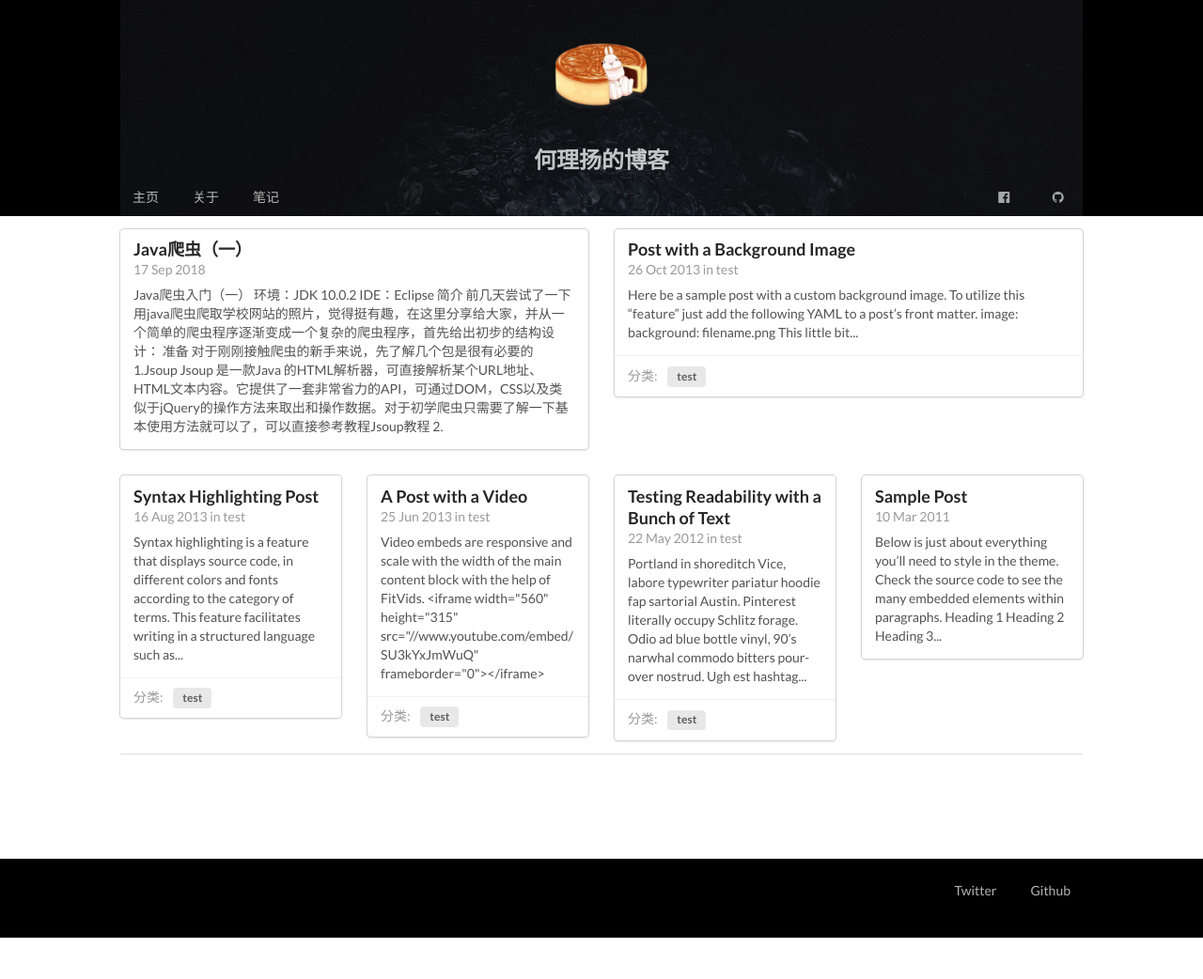
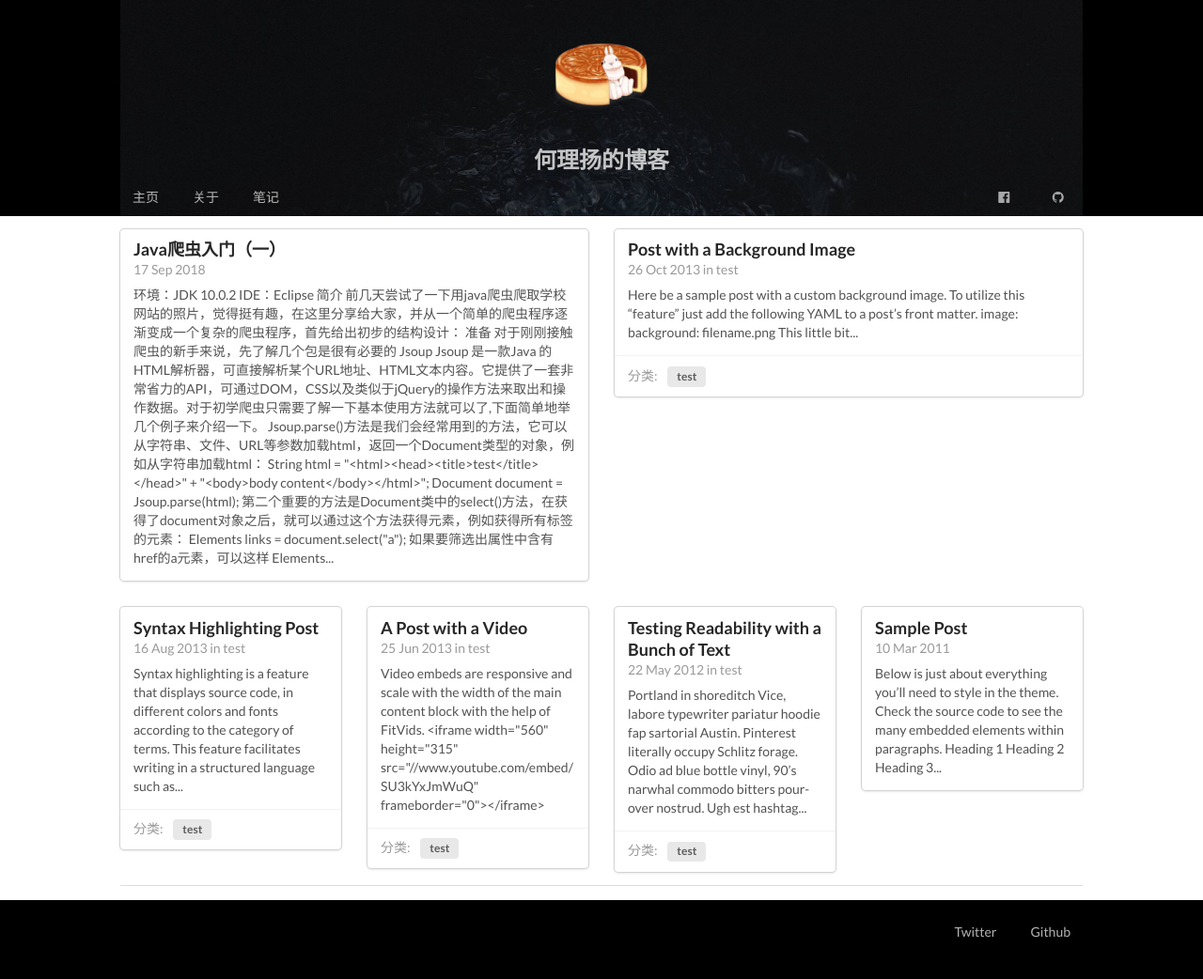
Before and after one commit to hly1998/hly.github-io, a Jekyll site: the page built from index.html, in a window 1280 px wide. Shown: the whole page at 94% size. Built offline with Jekyll 4.4.1, drawn with Linux system fonts in a browser that asks for light colours; the list of posts is cut into pages by our own code; comment, search, counter and statistics services are not loaded; before the commit the page ends 998 px from its top, so only the background shows below that.

Commit message:
new post

````diff
--- a/_posts/2018-09-17-javaClawer1.md
+++ b/_posts/2018-09-17-javaClawer1.md
@@ -8,8 +8,9 @@
 feature:
 ---
 
-# Java爬虫入门（一）
+
 环境：JDK 10.0.2
+
 IDE：Eclipse
 
 ### 简介
@@ -19,6 +20,46 @@
 
 ### 准备
 对于刚刚接触爬虫的新手来说，先了解几个包是很有必要的
-1.Jsoup
-Jsoup 是一款Java 的HTML解析器，可直接解析某个URL地址、HTML文本内容。它提供了一套非常省力的API，可通过DOM，CSS以及类似于jQuery的操作方法来取出和操作数据。对于初学爬虫只需要了解一下基本使用方法就可以了，可以直接参考教程[Jsoup教程](https://www.yiibai.com/jsoup/jsoup-quick-start.html)
-2.
+1. Jsoup
+Jsoup 是一款Java 的HTML解析器，可直接解析某个URL地址、HTML文本内容。它提供了一套非常省力的API，可通过DOM，CSS以及类似于jQuery的操作方法来取出和操作数据。对于初学爬虫只需要了解一下基本使用方法就可以了,下面简单地举几个例子来介绍一下。
+
+Jsoup.parse()方法是我们会经常用到的方法，它可以从字符串、文件、URL等参数加载html，返回一个Document类型的对象，例如从字符串加载html：
+```
+    String html = "<html><head><title>test</title></head>"
+    + "<body>body content</body></html>";
+    Document document = Jsoup.parse(html);
+```
+第二个重要的方法是Document类中的select()方法，在获得了document对象之后，就可以通过这个方法获得元素，例如获得所有<a>标签的元素：
+```
+    Elements links = document.select("a");
+```
+如果要筛选出属性中含有href的a元素，可以这样
+```
+    Elements links = document.select("a[href]");
+```
+其他元素也是类似这样，那么获得了Elements对象之后怎么获得链接的内容呢？这也很简单：
+```
+String href = links.attr("href");
+```
+这样就可以获得href中的内容，但是有些网页里面的href给出的路径是相对路径，如果使用相对路径作为链接去爬网页往往会导致访问错误的网址，所以应该这样做
+```
+Document document = Jsoup.parse(html,your_url);
+Elements links = document.select("a[href]");
+String href = Element.attr("abs:href");
+```
+其中your_url是你设定的绝对路径，例如当your_url=http://https://github.com/hly1998/hly.github-io，获取的链接中href="index"时，Element.attr("abs:href")返回的是"http://https://github.com/hly1998/hly.github-io/index"
+
+使用Jsoup还可以获取例如<img>的标签去获取图片，获取某个包含某种class，id的元素等，如果你想进一步了解可以参考[Jsoup教程](http://www.open-open.com/jsoup/parsing-a-document.htm)
+
+2. Httpclient
+如果你要向某个网址发送请求，可以用java原生的方法，也可以使用apache.commons.httpclient包中的方法，当然我更推荐后者，因为后者方法更加丰富。为了使用Httpclient类，你需要导入包commons-httpclient-3.1.jar，你可以在我的仓库里找到这个包。那么接下来我来简单介绍一下怎么去访问一个网页。
+第一步先生成一个HttpClient对象，设置连接超时，我这里设置了5s:
+```
+    HttpClient httpClient = new HttpClient();
+    httpClient.getHttpConnectionManager().getParams().setConnectionTimeout(5000);
+```
+第二步获得GetMethod对象
+```
+
+```
+第三步获取
````
Also changed, not shown: other parts of _posts/2018-09-17-javaClawer1.md (+1 -1 lines).
